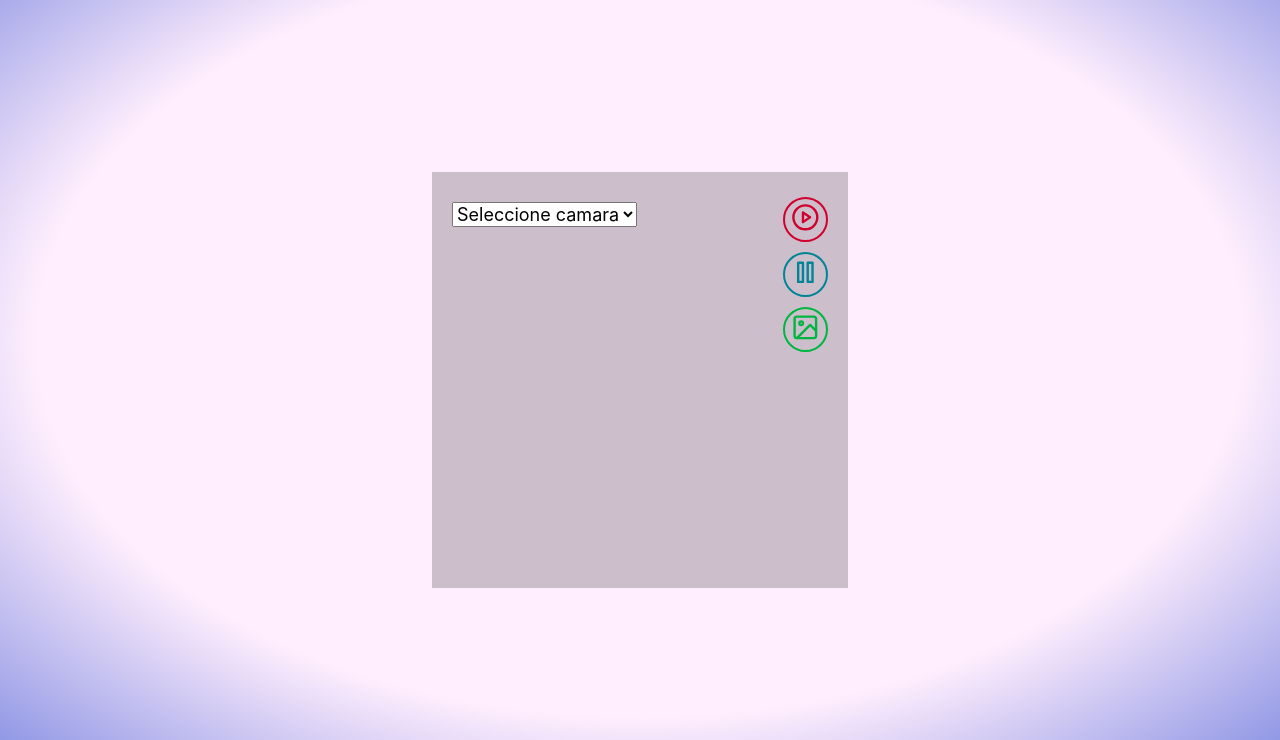
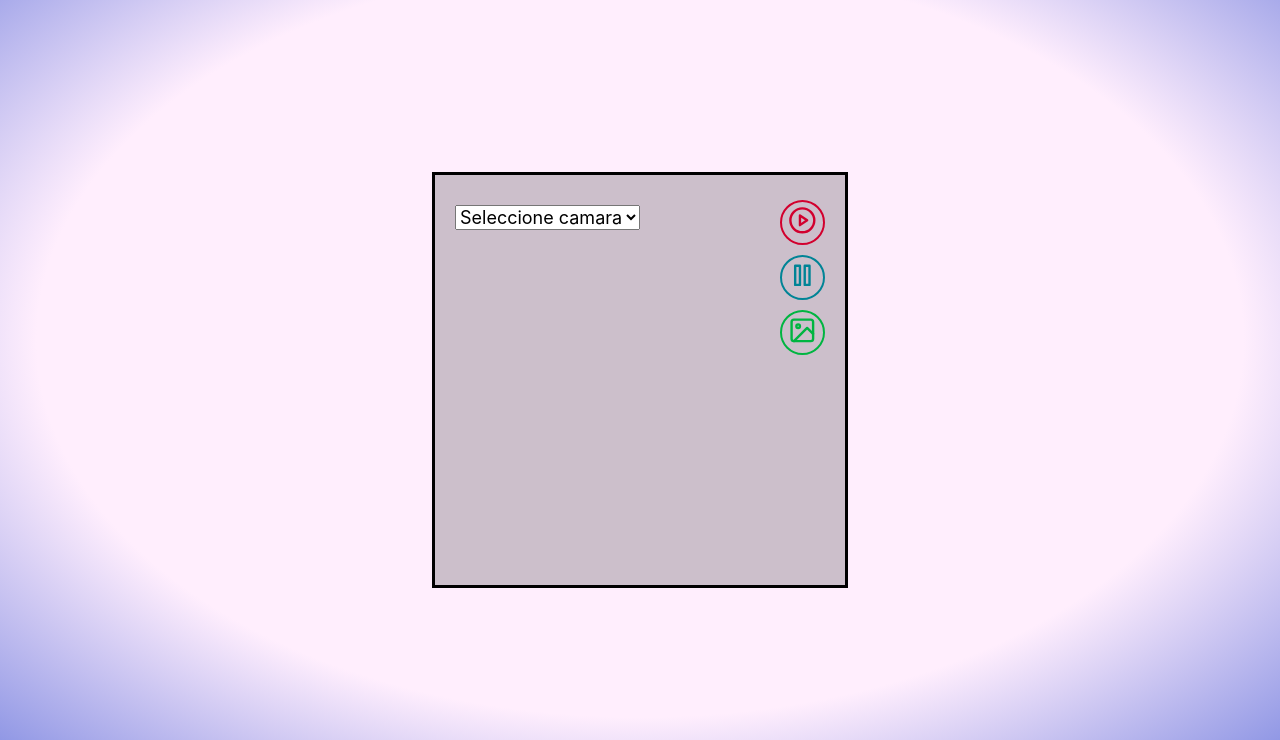
Before and after one commit to InoveAlumnos/camera_iot, a Flask app: template camera_stream/templates/index.html in a window 1280 px wide. Shown: the part 60-800 px from the top of the page. Run offline with Flask 2, Linux system fonts and the light colour scheme; the template is opened without the code that fills it, so the values that code supplies are empty; some libraries are stand-ins or nearby versions.

Commit message:
Update camera.css

```diff
--- a/camera_stream/static/css/models/camera.css
+++ b/camera_stream/static/css/models/camera.css
@@ -8,6 +8,7 @@
   width: 416px;
   height: 416px;
   position: relative;
+  border-style: solid;
 }
 
 video {
```
